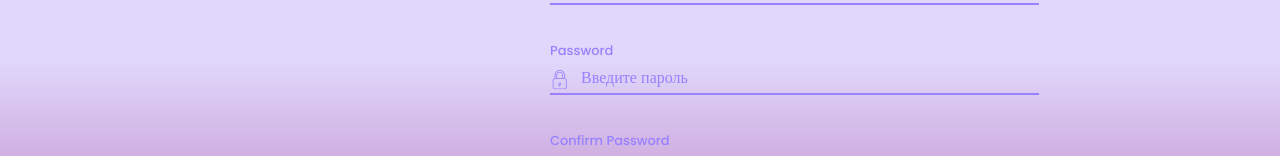
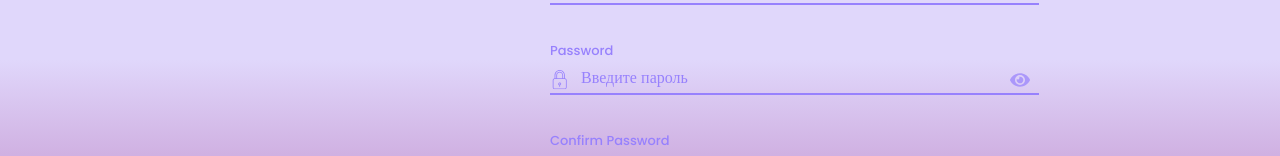
Before and after one commit to Kirill00773/Web1, a React (Create React App) app: page /register in a window 1280 px wide. Shown: the part 340-496 px from the top of the page. Built offline with nearby package versions, Linux system fonts and the light colour scheme.

Commit message:
feat:  Добавление глазка для просмотра пароля при авторизации

```diff
--- a/public/index.html
+++ b/public/index.html
@@ -24,7 +24,7 @@
       work correctly both with client-side routing and a non-root public URL.
       Learn how to configure a non-root public URL by running `npm run build`.
     -->
-    <title>React App</title>
+    <title>BelaRates</title>
 
 <link rel="preconnect" href="https://fonts.googleapis.com">
 <link rel="preconnect" href="https://fonts.gstatic.com" crossorigin>
--- a/src/Registr/Registr1.jsx
+++ b/src/Registr/Registr1.jsx
@@ -1,12 +1,14 @@
 import React, { useState } from 'react';
 import { useNavigate } from 'react-router-dom';
 import { createUserWithEmailAndPassword } from 'firebase/auth';
+import { FaEye, FaEyeSlash } from "react-icons/fa";
 import { auth, db } from '../firebase';
 import { doc, setDoc } from 'firebase/firestore';
 import './Registr2.css';
 
 function Registr3() {
     const navigate = useNavigate();
+    const [showPassword, setShowPassword] = useState(false);
     const [email, setEmail] = useState('');
     const [username, setUsername] = useState('');
     const [password, setPassword] = useState('');
@@ -82,12 +84,15 @@ function Registr3() {
             <p className="P10">Password</p>
             <img className="IMG5" src="/img/Page3.svg" alt="Password"/>
             <input
-                type="password"
+                type={showPassword ? 'text' : 'password'}
                 className="SP3-input"
                 placeholder="Введите пароль"
-                value={password}
-                onChange={(e) => setPassword(e.target.value)}
-            />
+                 value={password}
+                 onChange={(e) => setPassword(e.target.value)}
+                />
+            <div className="icon-container1" onClick={() => setShowPassword(!showPassword)}>
+            {showPassword ? <FaEyeSlash size={20} /> : <FaEye size={20} />}
+  </div>
             <div className="divider5"></div>
 
             <p className="P11">Confirm Password</p>
--- a/src/Registr/Registr2.css
+++ b/src/Registr/Registr2.css
@@ -329,3 +329,17 @@ top: 547px;
 left: 550px;
 font-size: 16px;
 }
+
+.icon-container1 {
+  position: absolute;
+  left: 1010px;
+  top: 435px;
+  transform: translateY(-50%);
+  cursor: pointer;
+  color: #9781FD;
+  opacity: 0.7;
+}
+
+.icon-containe1:hover {
+  opacity: 1;
+}
--- a/src/Vxod/vxod1.jsx
+++ b/src/Vxod/vxod1.jsx
@@ -1,12 +1,13 @@
 import React, { useState } from 'react';
 import { useNavigate } from 'react-router-dom';
 import { signInWithEmailAndPassword } from 'firebase/auth';
+import { FaEye, FaEyeSlash } from "react-icons/fa";
 import { auth } from '../firebase';
 import './vxod2.css';
 
 function Vxod3() {
     const navigate = useNavigate();
-
+    const [showPassword, setShowPassword] = useState(false);
     const [email, setEmail] = useState('');
     const [password, setPassword] = useState('');
     const [error, setError] = useState('');
@@ -62,12 +63,17 @@ function Vxod3() {
             <div className="input-wrapper">
                 <img className="IMG2" src="/img/page3.svg" alt="Password"/>
                 <input
-                    type="password"
-                    className="password-input"
-                    placeholder="Введите ваш пароль"
-                    value={password}
-                    onChange={(e) => setPassword(e.target.value)}
-                />
+                type={showPassword ? "text" : "password"}
+                className="password-input"
+                placeholder="Введите ваш пароль"
+                value={password}
+                onChange={(e) => setPassword(e.target.value)}
+
+
+    />
+            <div className="icon-container" onClick={() => setShowPassword(!showPassword)}>
+        {showPassword ? <FaEyeSlash size={20} /> : <FaEye size={20} />}
+            </div>
             </div>
             <div className="divider2"></div>
 
--- a/src/Vxod/vxod2.css
+++ b/src/Vxod/vxod2.css
@@ -187,3 +187,19 @@ position: absolute;
   top: 527px;
   left:550px
 }
+
+
+
+.icon-container {
+  position: absolute;
+  left: 1010px;
+  top: 490px;
+  transform: translateY(-50%);
+  cursor: pointer;
+  color: #9781FD;
+  opacity: 0.7;
+}
+
+.icon-container:hover {
+  opacity: 1;
+}
```
